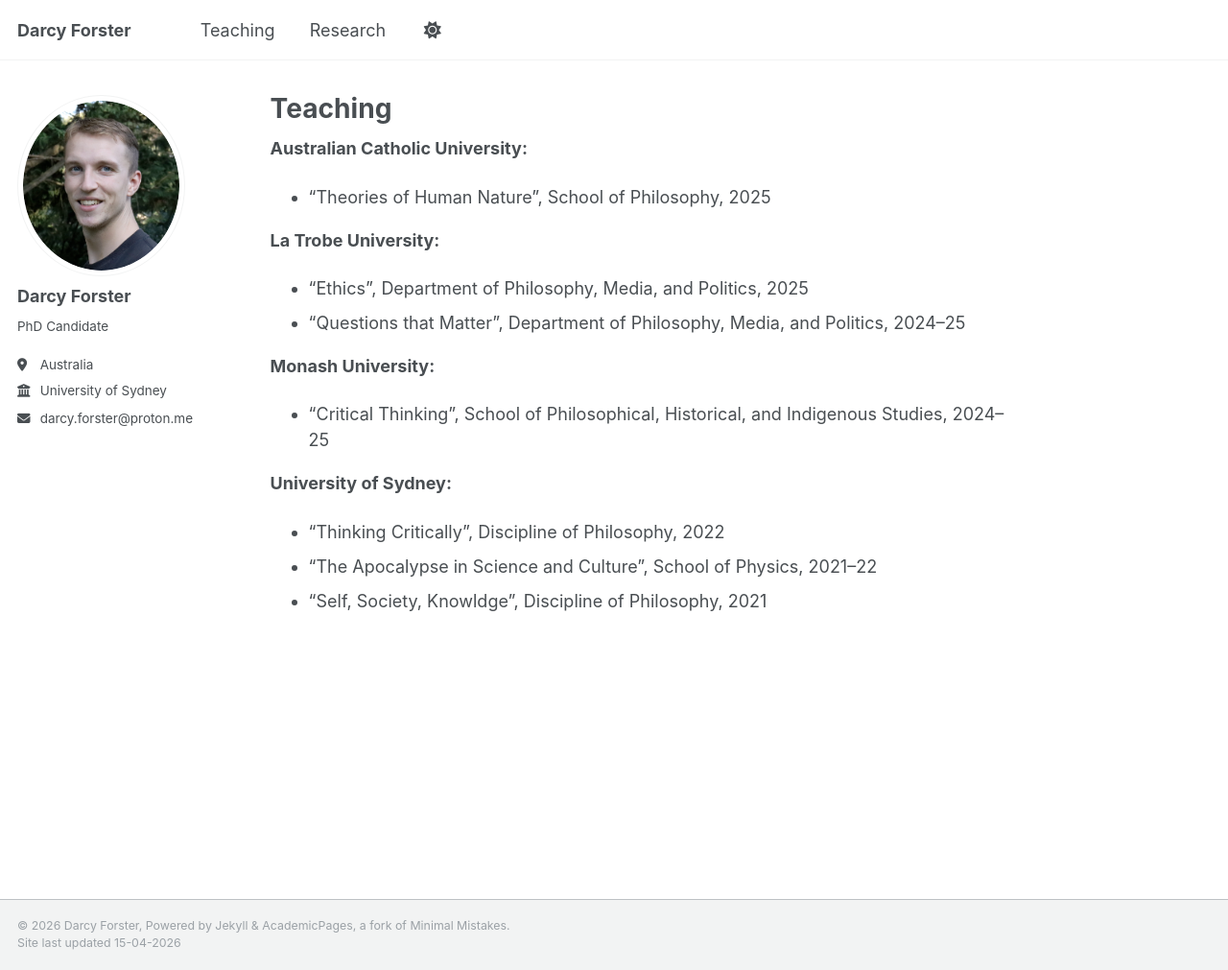
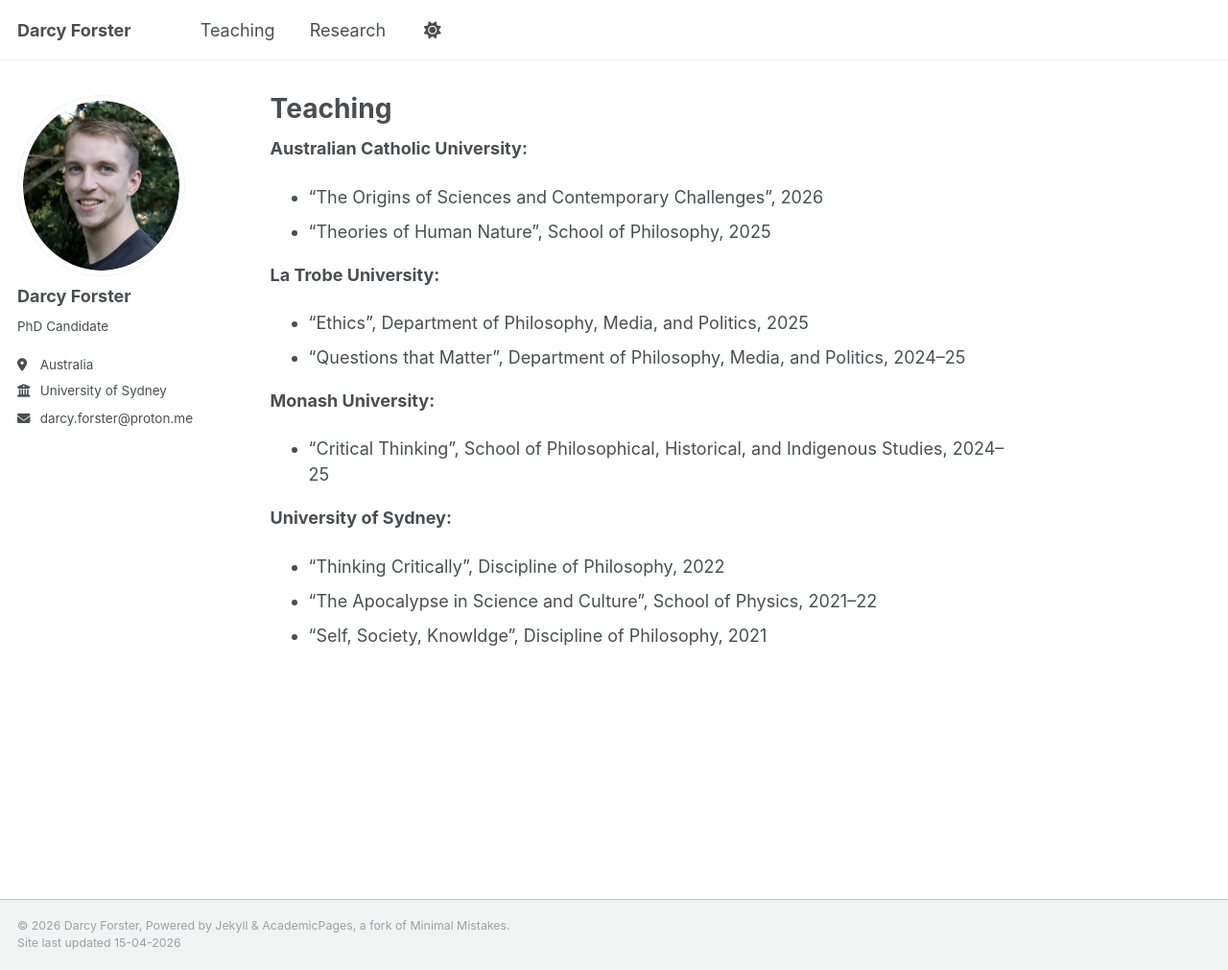
Before and after one commit to darcyforster/academic-pages, a Jekyll site: the page built from _pages/teaching.md, in a window 1280 px wide and 1011 px high. Shown: the whole window at 96% size. Built offline with Jekyll 4.4.1, drawn with Linux system fonts in a browser that asks for light colours.

Commit message:
Update teaching.md

```diff
--- a/_pages/teaching.md
+++ b/_pages/teaching.md
@@ -4,6 +4,7 @@ permalink: /teaching/
 ---
 
 **Australian Catholic University:**
+* "The Origins of Sciences and Contemporary Challenges", 2026
 * “Theories of Human Nature”, School of Philosophy, 2025
 
 **La Trobe University:**
```
